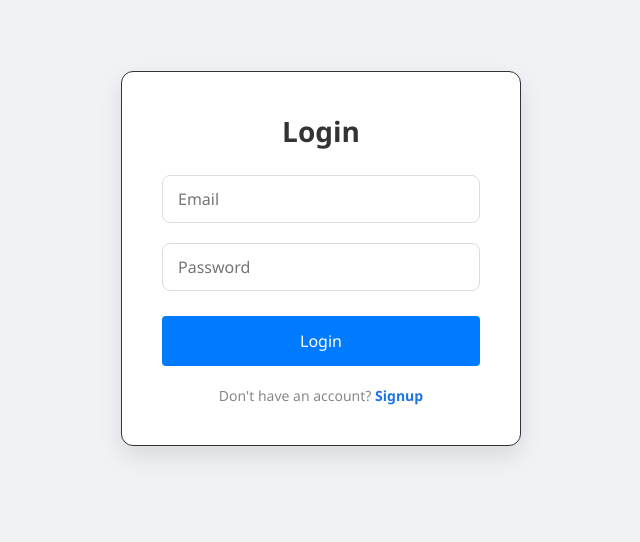
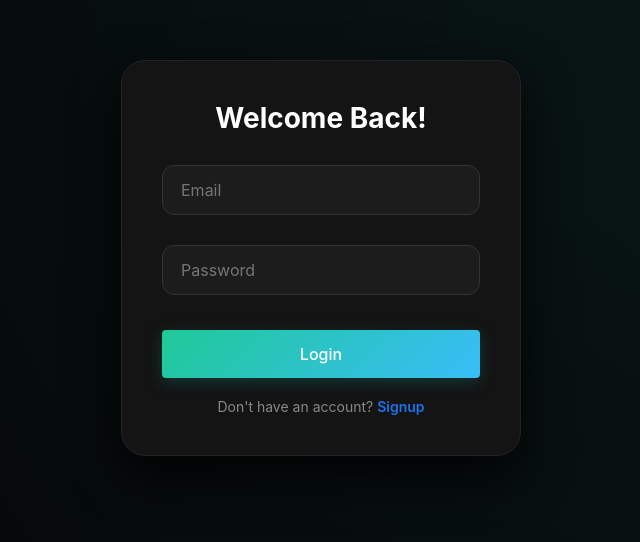
Before and after one commit to AyeshaFatiima/NexGPT, a React (Vite) app in the folder Frontend/: page / in a window 1280 px wide. Shown: the part 142-684 px from the top of the page, without its empty margins (319-959 px from the left). Built offline with nearby package versions, Linux system fonts and the light colour scheme.

Commit message:
UI fix and URL update

```diff
--- a/Frontend/src/pages/Login.css
+++ b/Frontend/src/pages/Login.css
@@ -1,81 +1,89 @@
-/* Container jo center alignment dega */
+/* Container with deeper dark tones */
 .signup-container {
     height: 100vh;
     display: flex;
     justify-content: center;
     align-items: center;
-    background: #f0f2f5; /* Light subtle background */
-    font-family: 'Segoe UI', Tahoma, Geneva, Verdana, sans-serif;
+    background: radial-gradient(circle at top right, #0a1a1a, #050505);
+    padding: 20px;
 }
 
-/* Card design */
+/* Deeper Card Background */
 .signup-card {
-    background: #ffffff;
+    background: #141414; /* Deep solid dark */
     padding: 40px;
-    border-radius: 12px;
-    box-shadow: 0 10px 25px rgba(0, 0, 0, 0.1);
+    border-radius: 24px;
+    box-shadow: 0 20px 50px rgba(0, 0, 0, 0.8);
     width: 100%;
     max-width: 400px;
     text-align: center;
+    border: 1px solid #222;
 }
 
 .signup-card h2 {
-    margin-bottom: 25px;
-    color: #333;
+    margin-bottom: 30px;
+    color: #ffffff;
     font-size: 28px;
-    font-weight: 600;
+    font-weight: 700;
 }
 
-/* Inputs styling */
+/* Input Styling with Autofill Fix */
 .signup-card input {
     width: 100%;
-    padding: 12px 15px;
-    margin-bottom: 5px;
-    border: 1px solid #ddd;
-    border-radius: 8px;
+    padding: 14px 18px;
+    margin-bottom: 15px;
+    border: 1px solid #333;
+    background: #1c1c1c !important; /* Force dark background */
+    color: #ffffff !important;
+    border-radius: 12px;
     font-size: 16px;
-    box-sizing: border-box; /* Padding handling */
-    transition: border-color 0.3s ease;
+    box-sizing: border-box;
+    transition: all 0.3s ease;
+}
+
+/* 🚨 YEH HAI MAGIC: Autofill light color ko hatane ke liye */
+.signup-card input:-webkit-autofill,
+.signup-card input:-webkit-autofill:hover,
+.signup-card input:-webkit-autofill:focus {
+    -webkit-text-fill-color: #ffffff;
+    -webkit-box-shadow: 0 0 0px 1000px #1c1c1c inset;
+    transition: background-color 5000s ease-in-out 0s;
 }
 
 .signup-card input:focus {
     outline: none;
-    border-color: #007bff;
-    box-shadow: 0 0 5px rgba(0, 123, 255, 0.2);
+    border-color: #26a69a;
+    box-shadow: 0 0 10px rgba(38, 166, 154, 0.2);
 }
 
-/* Button styling */
+/* Gradient Button - More vibrant */
 .auth-btn {
     width: 100%;
-    padding: 12px;
-    background-color: #007bff;
+    padding: 14px;
+    background: linear-gradient(135deg, var(--accent-primary), var(--accent-secondary));
     color: white;
     border: none;
-    border-radius: 8px;
+    border-radius: 12px;
     font-size: 16px;
     font-weight: 600;
     cursor: pointer;
-    transition: background-color 0.3s ease;
     margin-top: 10px;
+    box-shadow: 0 4px 15px rgba(18, 140, 126, 0.3);
+    transition: all 0.3s ease;
 }
 
 .auth-btn:hover {
-    background-color: #0056b3;
+    transform: translateY(-2px);
+    box-shadow: 0 6px 20px rgba(18, 140, 126, 0.5);
 }
 
-/* Footer link styling */
 .auth-footer {
-    margin-top: 20px;
-    font-size: 14px;
+    margin-top: 25px;
     color: #666;
 }
 
 .auth-link {
-    color: #007bff;
+    color: linear-gradient(135deg, var(--accent-primary), var(--accent-secondary));
     text-decoration: none;
     font-weight: 600;
 }
-
-.auth-link:hover {
-    text-decoration: underline;
-}
--- a/Frontend/src/pages/Login.jsx
+++ b/Frontend/src/pages/Login.jsx
@@ -36,7 +36,7 @@ const Login = () => {
             // Check karein ki aapka backend 'token' naam se hi bhej raha hai na?
             if(data.token) {
                 localStorage.setItem("token", data.token);
-                toast.success('k, Ayesha! Login Successful.'); // Success Message
+                toast.success('Welcome back, Login Successful.'); // Success Message
             }
 
             navigate("/chat");
@@ -51,7 +51,7 @@ const Login = () => {
     return (
         <div className="signup-container">
             <div className="signup-card">
-                <h2>Login</h2>
+                <h2>Welcome Back!</h2>
                 <form onSubmit={submitHandler} style={{width: '100%', display: 'flex', flexDirection: 'column', gap: '15px'}}>
                     <input
                         type="email"
--- a/Frontend/src/pages/Signup.jsx
+++ b/Frontend/src/pages/Signup.jsx
@@ -48,7 +48,7 @@ const Signup = () => {
     return (
         <div className="signup-container">
             <div className="signup-card">
-                <h2>Create Account</h2>
+                <h2>Welcome to NexGPT!</h2>
                 {/* Form tag add kiya hai taaki Enter key se submit ho sake */}
                 <form onSubmit={submitHandler} style={{width: '100%', display: 'flex', flexDirection: 'column', gap: '15px'}}>
                     <input
```
